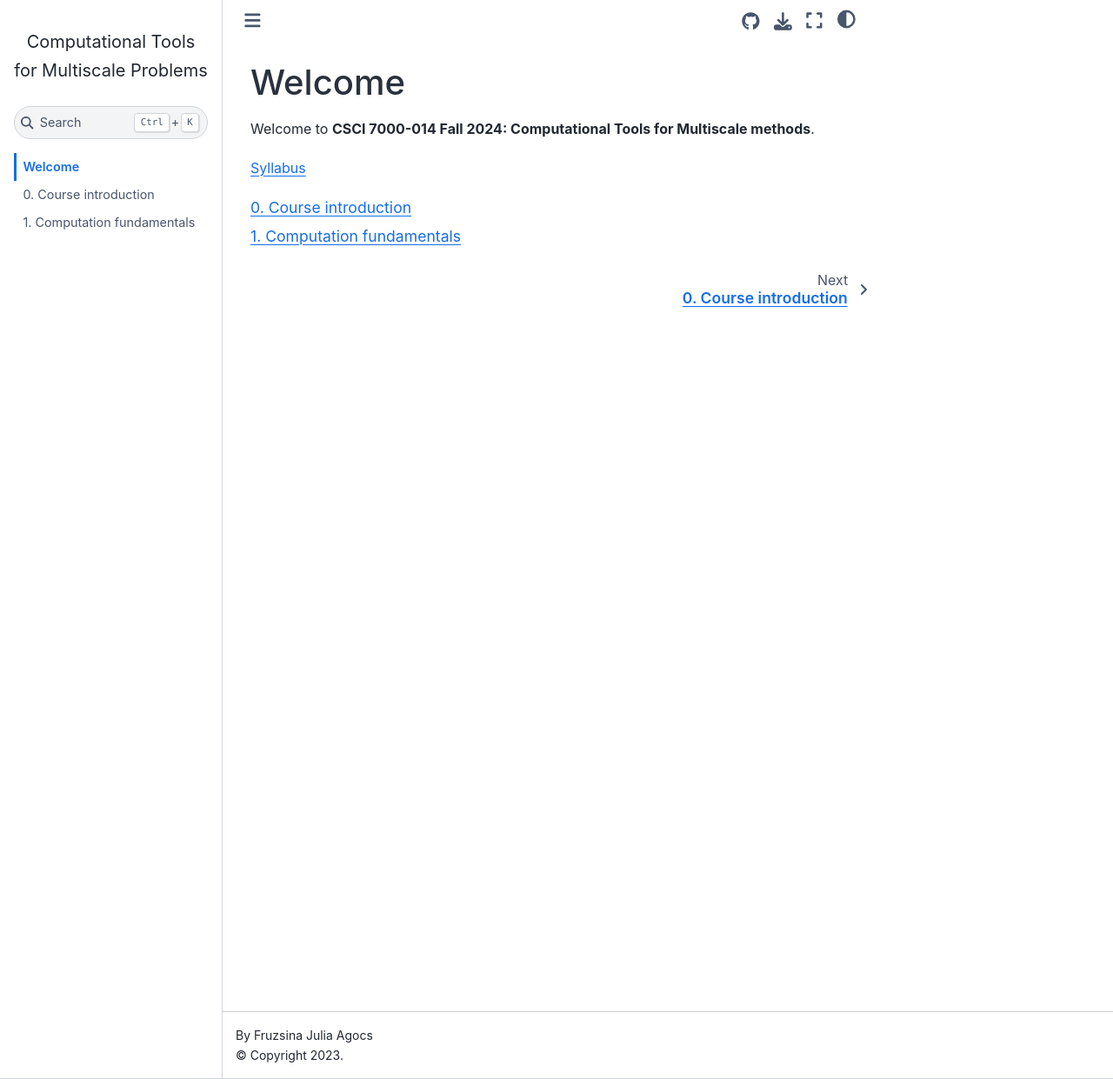
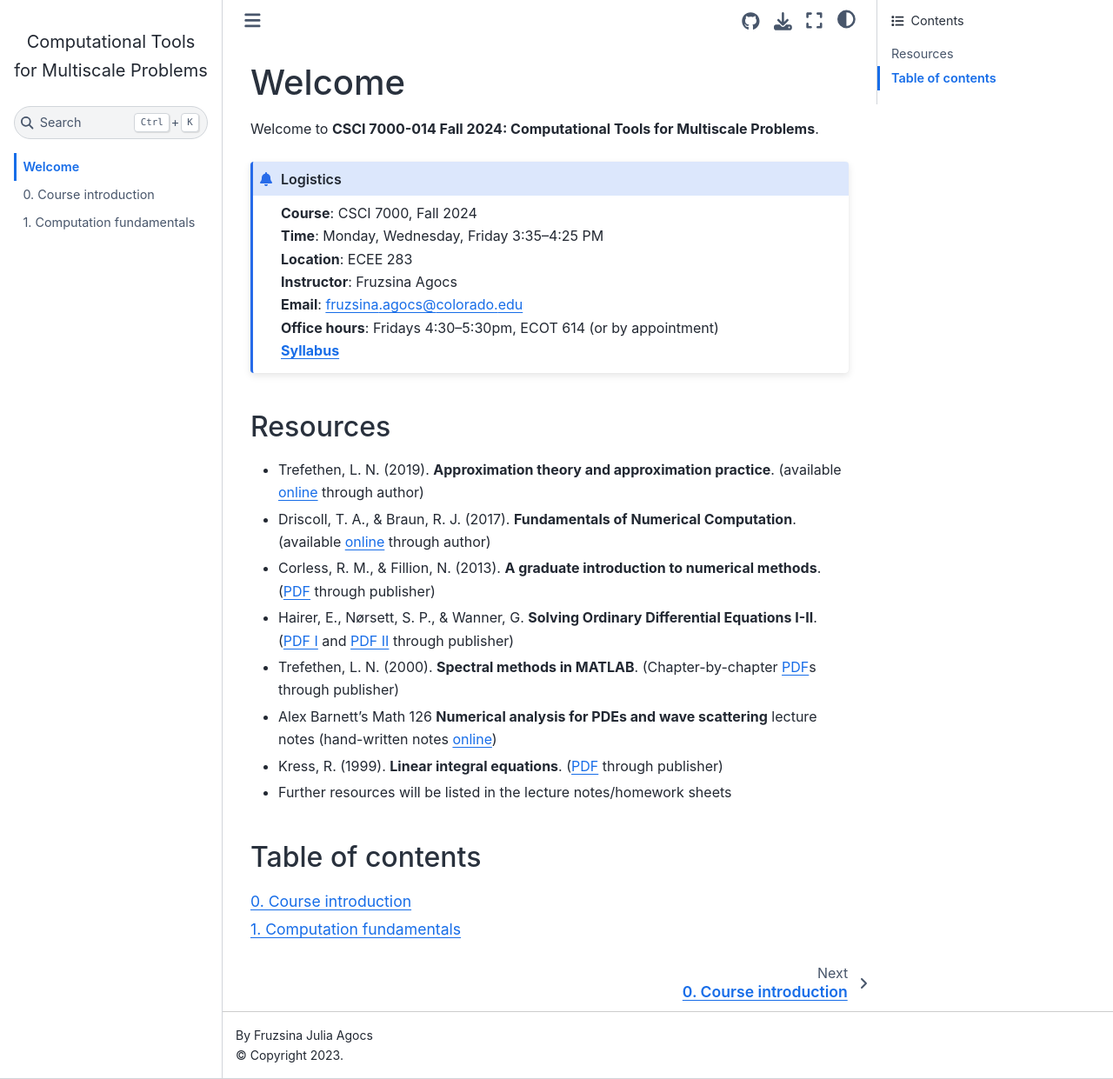
Before and after one commit to cu-comptools/fall2024, a Jupyter Book: the page built from intro.md, in a window 1280 px wide and 1241 px high. Shown: the whole window at 87% size. Built offline with Jupyter Book 1.0.4 settings and Sphinx 7.4.7 and the Sphinx Book theme 1.1.4, drawn with Linux system fonts in a browser that asks for light colours.

Commit message:
Adds resources, logistics to landing page, further work on lec 1

````diff
--- a/intro.md
+++ b/intro.md
@@ -1,8 +1,29 @@
 # Welcome
 
-Welcome to **CSCI 7000-014 Fall 2024: Computational Tools for Multiscale methods**.
+Welcome to **CSCI 7000-014 Fall 2024: Computational Tools for Multiscale Problems**.
 
-<a href="img/syllabus.pdf" target="_blank">Syllabus</a>
+```{admonition} Logistics
+**Course**: CSCI 7000, Fall 2024
+**Time**: Monday, Wednesday, Friday 3:35–4:25 PM
+**Location**: ECEE 283
+**Instructor**: Fruzsina Agocs
+**Email**: fruzsina.agocs@colorado.edu
+**Office hours**: Fridays 4:30–5:30pm, ECOT 614 (or by appointment)
+<a href="img/syllabus.pdf" target="_blank">**Syllabus**</a>
+```
+
+## Resources
+
+* Trefethen, L. N. (2019). **Approximation theory and approximation practice**. (available [online](http://people.maths.ox.ac.uk/trefethen/ATAP/ATAPfirst6chapters.pdf) through author)
+* Driscoll, T. A., & Braun, R. J. (2017). **Fundamentals of Numerical Computation**. (available [online](https://tobydriscoll.net/fnc-julia/frontmatter.html) through author)
+* Corless, R. M., & Fillion, N. (2013). **A graduate introduction to numerical methods**. ([PDF](https://link.springer.com/book/10.1007/978-1-4614-8453-0) through publisher)
+* Hairer, E., Nørsett, S. P., & Wanner, G. **Solving Ordinary Differential Equations I-II**. ([PDF I](https://link.springer.com/book/10.1007/978-3-662-12607-3) and [PDF II](https://link.springer.com/book/10.1007/978-3-642-05221-7) through publisher)
+* Trefethen, L. N. (2000). **Spectral methods in MATLAB**. (Chapter-by-chapter [PDF](https://epubs.siam.org/doi/book/10.1137/1.9780898719598)s through publisher)
+* Alex Barnett’s Math 126 **Numerical analysis for PDEs and wave scattering** lecture notes (hand-written notes [online](https://math.dartmouth.edu/archive/m126w12/public\_html/))
+* Kress, R. (1999). **Linear integral equations**. ([PDF](https://link.springer.com/book/10.1007/978-1-4612-0559-3) through publisher)
+* Further resources will be listed in the lecture notes/homework sheets
+
+## Table of contents
 
 ```{tableofcontents}
 ```
````
Also changed, not shown: comp_fundamentals.ipynb, course_introduction.ipynb, 1 other file.
